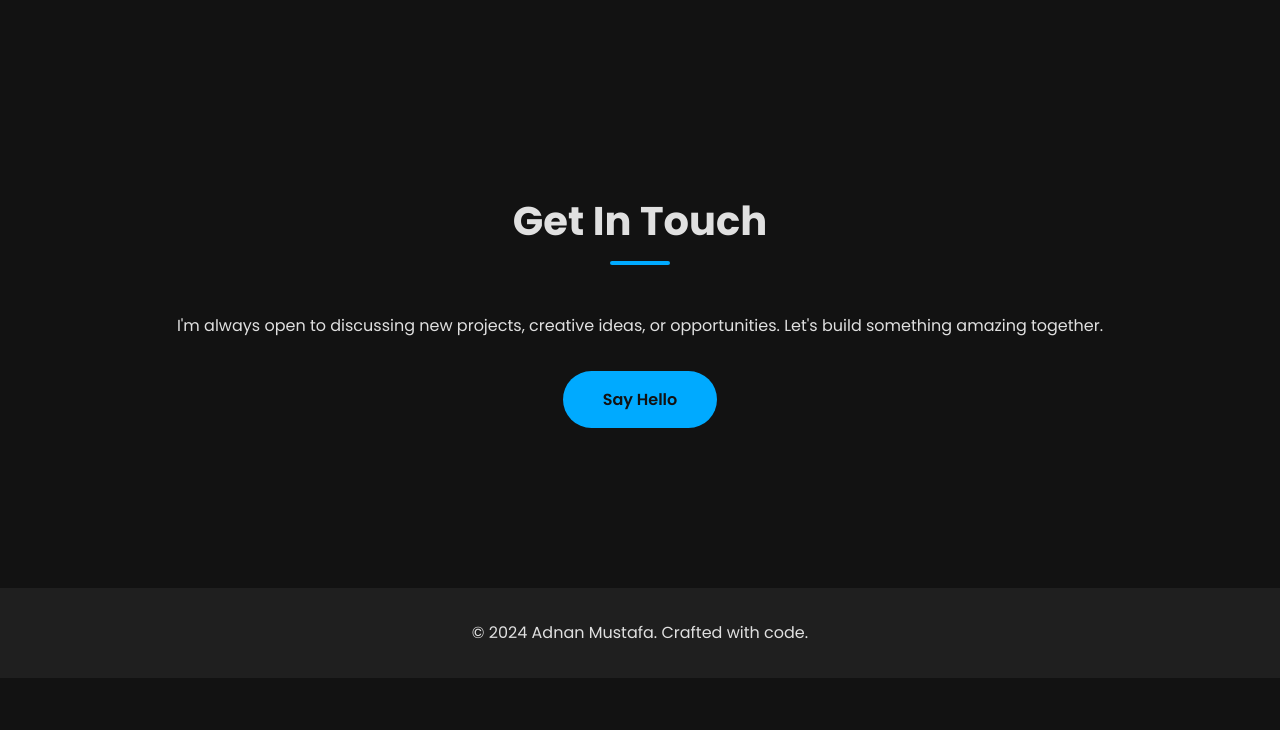
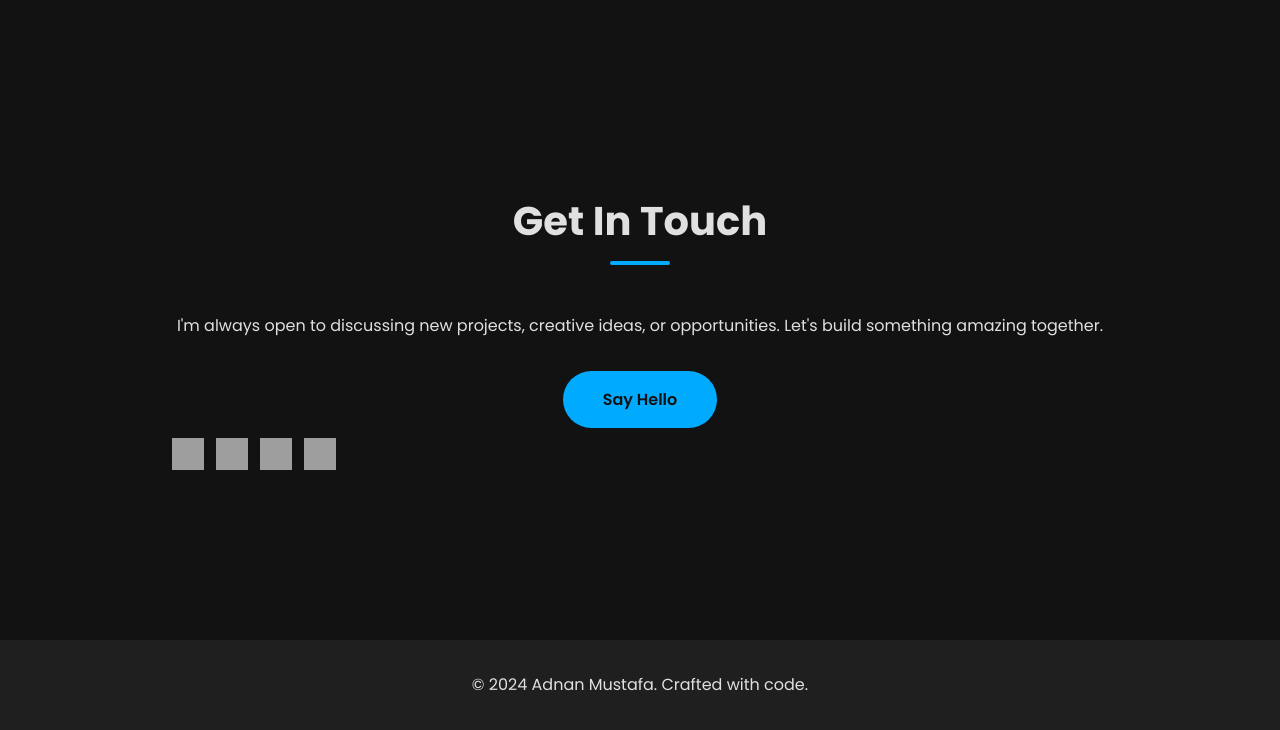
Before and after one commit to ADNANEATHEN/PROFILE, a plain HTML site: page index.html in a window 1280 px wide. Shown: the part 3812-4542 px from the top of the page. Before the commit the page ends 4490 px from the top, so only its background shows below. Drawn offline with Linux system fonts and the light colour scheme; grey boxes are pictures that could not be loaded.

Commit message:
Update index.html

```diff
--- a/index.html
+++ b/index.html
@@ -144,6 +144,24 @@
             <h2>Get In Touch</h2>
             <p>I'm always open to discussing new projects, creative ideas, or opportunities. Let's build something amazing together.</p>
             <a href="mailto:smaartadnan@gmail.com" class="cta-button">Say Hello</a>
+              <div class="social-icons" style="display: flex; gap: 12px; margin: 10px 0;">
+  <a href="https://www.facebook.com/share/1AWqZn1RKS" target="_blank" style="width: 32px; height: 32px;">
+    <img src="https://img.icons8.com/?size=100&id=118497&format=png&color=000000" alt="Facebook" width="32" height="32">
+  </a>
+
+  <a href="https://www.linkedin.com/in/janzeb-shujrah-021730351" target="_blank" style="width: 32px; height: 32px;">
+    <img src="https://img.icons8.com/?size=100&id=13930&format=png&color=000000" alt="LinkedIn" width="32" height="32">
+  </a>
+
+  <a href="https://wa.me/923133351263" target="_blank" style="width: 32px; height: 32px;">
+    <img src="https://img.icons8.com/?size=100&id=16713&format=png&color=000000" alt="WhatsApp" width="32" height="32">
+  </a>
+
+  <a href="mailto:janzebj25@gmail.com" target="_blank" style="width: 32px; height: 32px;">
+    <img src="https://img.icons8.com/?size=100&id=3AYCSzCO85Qw&format=png&color=000000" alt="Email" width="32" height="32">
+  </a>
+</div>
+ </div>
         </section>
     </main>
 
```
